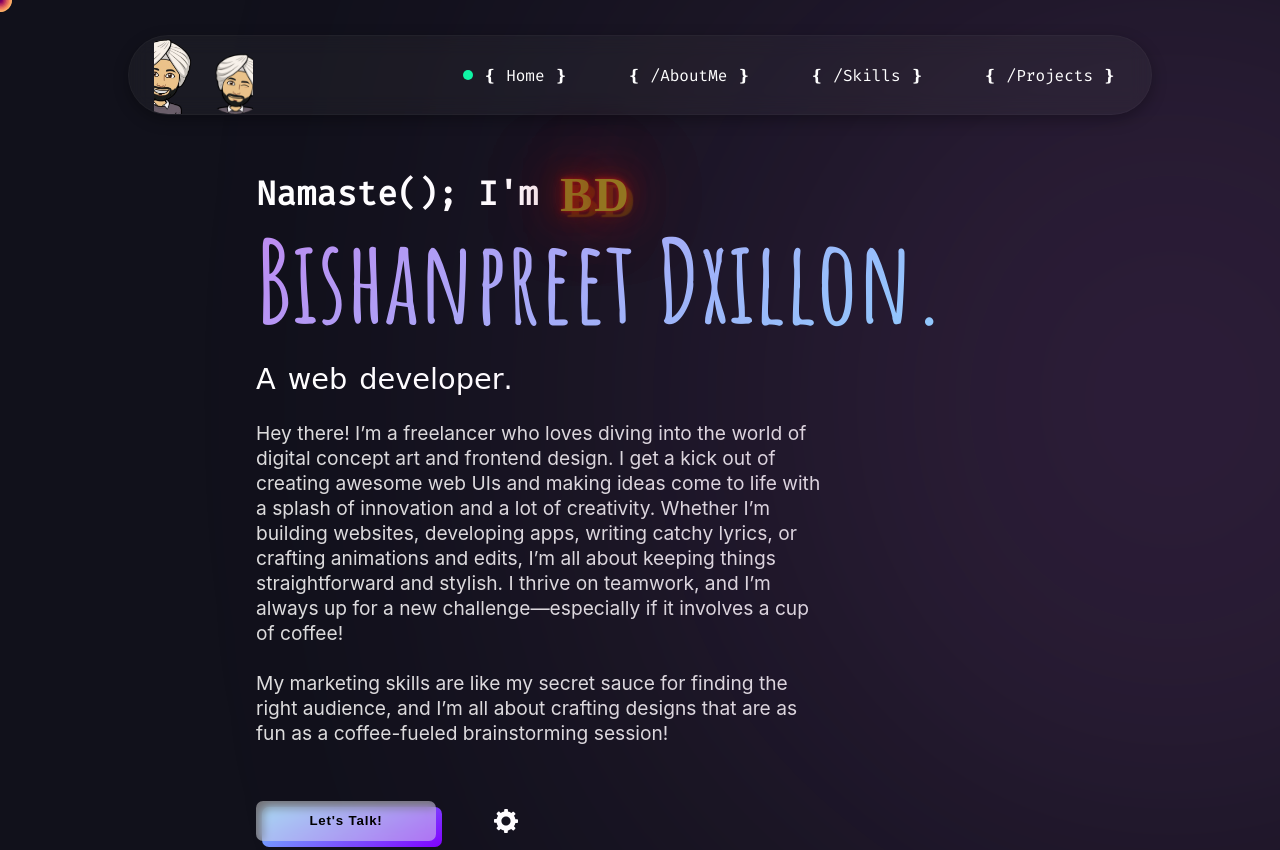
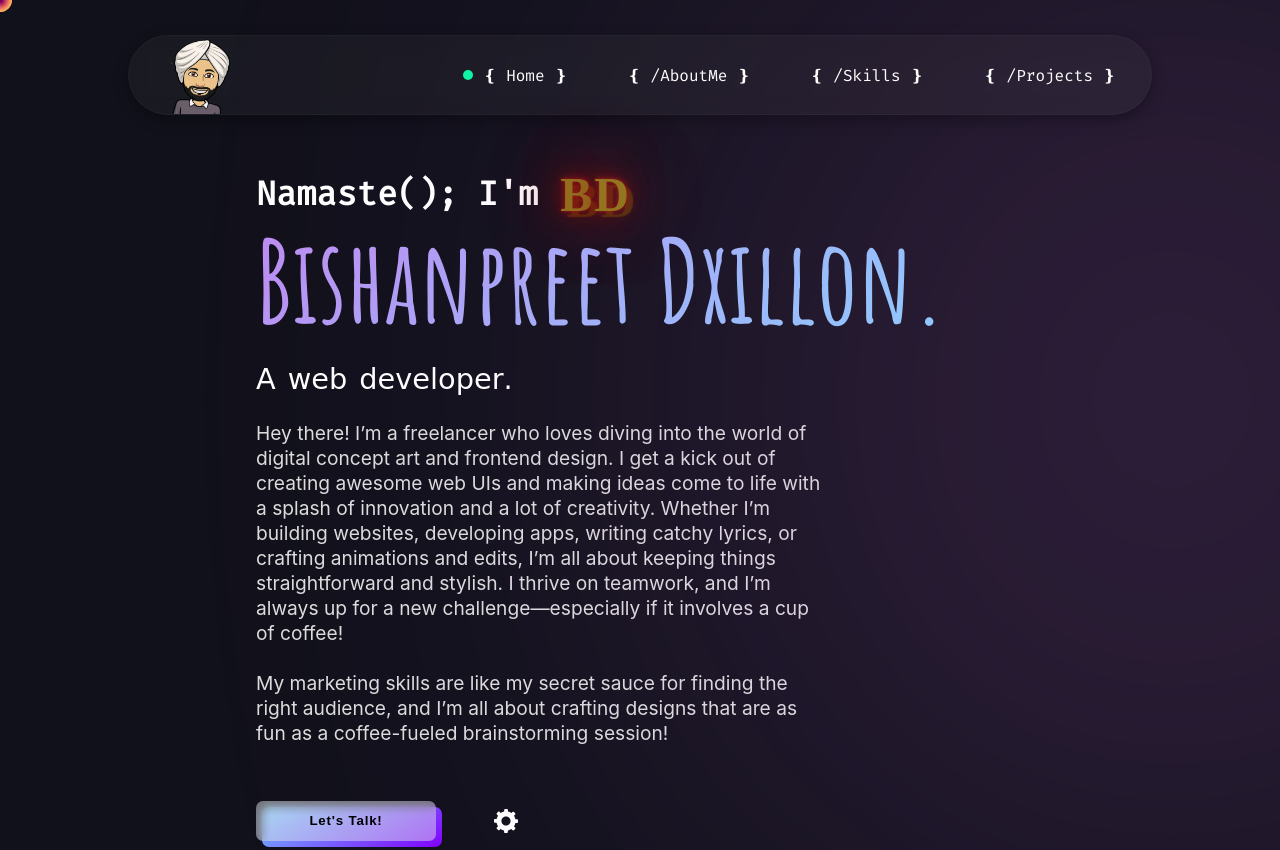
Before and after one commit to dxillon/portfolio, a plain HTML site: page portfolio/index.html in a window 1280 px wide. Shown: the top 850 px of the page. Drawn offline with nearby package versions, Linux system fonts and the light colour scheme; animation ran at ten frames a second; a web font is replaced by a local one.

Commit message:
Update index.html

```diff
--- a/portfolio/index.html
+++ b/portfolio/index.html
@@ -78,7 +78,8 @@
             <div class="logo" tabindex="0" aria-label="Bishan Dxillon logo">
                 <div class="logo-top">
                     <img src="./src/png/vi-nav-avatar2.png" alt="animation-head" id="nav-avatar" />
-                    <img src="src/png/vi/favi.png" alt="animation-head" id="nav-avatar" />
+                   <img src="src/png/vi/favi.png" alt="animation-head" id="nav-avatar" style="display: none;" />
+
                 </div>
             </div>
             <div class="navbar-tabs box-shadow" id="navbar-tabs">
```
